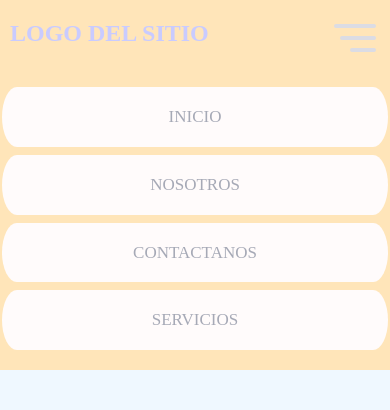
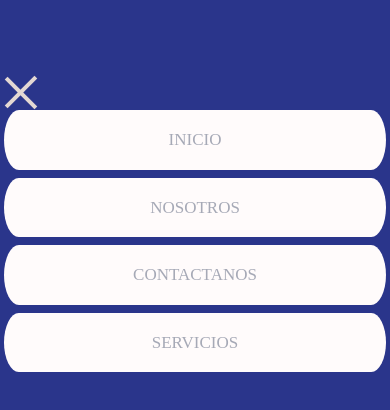
Before and after one commit to alexandercalvo/plantilla, a plain HTML site: page index.html in a window 390 px wide. Both pictures are taken after a click on the element 354 px from the left and 45 px from the top of the page. Drawn offline with Linux system fonts and the light colour scheme.

Commit message:
interacion

```diff
--- a/css/style.css
+++ b/css/style.css
@@ -50,9 +50,24 @@ body{
         display: flex;
         flex-direction: column;
         align-items: flex-start;
+
+
+
+
+
     }
     .nav__menu{
+        position: fixed;
+        z-index: 1000;
+        top:0;
+        bottom: 0;
+        left: 0;
+        right: 0;
         width: 100%;
+       background-color: #2a358b;
+        transition:transform .3s ease;
+        transform: translate(-100%, 0);
+        padding-top: 90px;
         /*display: none;*/
 
     }
@@ -70,9 +85,12 @@ body{
 
   .nav__link{
     margin: 4px;
+    margin-left: 0;
+    margin-right: 0;
     padding:20px 0px;
-    width: 99vw;
+    width: 98vw;
     text-align: center;
+
   }
 
   .hamburguer {
@@ -80,6 +98,7 @@ body{
     top:24px;
     padding-left:83%;
     float: right;
+
     /* display: none; */
 }
 
@@ -88,6 +107,7 @@ body{
     width: 42px;
     height: 42px;
     cursor: pointer;
+
 }
 
 .hamburguer__item {
@@ -98,6 +118,8 @@ body{
     border-radius: 24px;
     margin-bottom: 8px;
     position: relative;
+
+    background-color: #2a358b;
 }
 
 .hamburguer__item:hover{
@@ -113,5 +135,45 @@ body{
     width: 60%;
     margin-left: 40%;
 }
+.nav__menu--visible{
+   transform:translate(0,0%);
 
 }
+.nav__close{
+    display: block;
+    width: 42px;
+    height: 42px;
+    cursor: pointer;
+    position: absolute;
+    -webkit-transform: scale(1);
+    transform: scale(1);
+    opacity: 1;
+    transition-delay: .52s;
+    position: absolute;
+
+
+
+}
+
+    .nav__icon {
+    position: relative;
+    display: block;
+    width: 100%;
+    height: 4px;
+    background-color: #e3d8d3;
+
+
+
+}
+
+.nav__icon--right{
+    -webkit-transform: rotate(45deg);
+    transform: rotate(45deg);
+    top: -3px;
+}
+.nav__icon--lef {
+    -webkit-transform: rotate(-45deg);
+    transform: rotate(-45deg);
+}
+
+}
--- a/index.html
+++ b/index.html
@@ -21,7 +21,11 @@
                     <i class="hamburguer__item hamburguer__item--bottom"></i>
                 </span>
             </div>
-            <div class="nav__menu">
+            <div class="nav__menu ">
+                <span class="nav__close">
+                    <i class="nav__icon nav__icon--lef"></i>
+                    <i class="nav__icon nav__icon--right"></i>
+                </span>
                 <ul class="nav__items">
                     <li class="nav__link"><a href="">INICIO</a></li>
                     <li class="nav__link"><a href="">NOSOTROS</a></li>
@@ -37,5 +41,6 @@
     <footer class="footer">
 
     </footer>
+ <script src="/js/script.js"></script>
 </body>
 </html>
--- a/js/script.js
+++ b/js/script.js
@@ -0,0 +1,13 @@
+const d = document;
+let menu = d.querySelector(".nav__menu");
+let boton = d.querySelector(".hamburguer");
+let close = d.querySelector(".nav__close");
+
+close.addEventListener('click', ()=>{
+    menu.classList.remove("nav__menu--visible");
+});
+boton.addEventListener('click', ()=>{
+
+    menu.classList.toggle("nav__menu--visible");
+
+});
```
